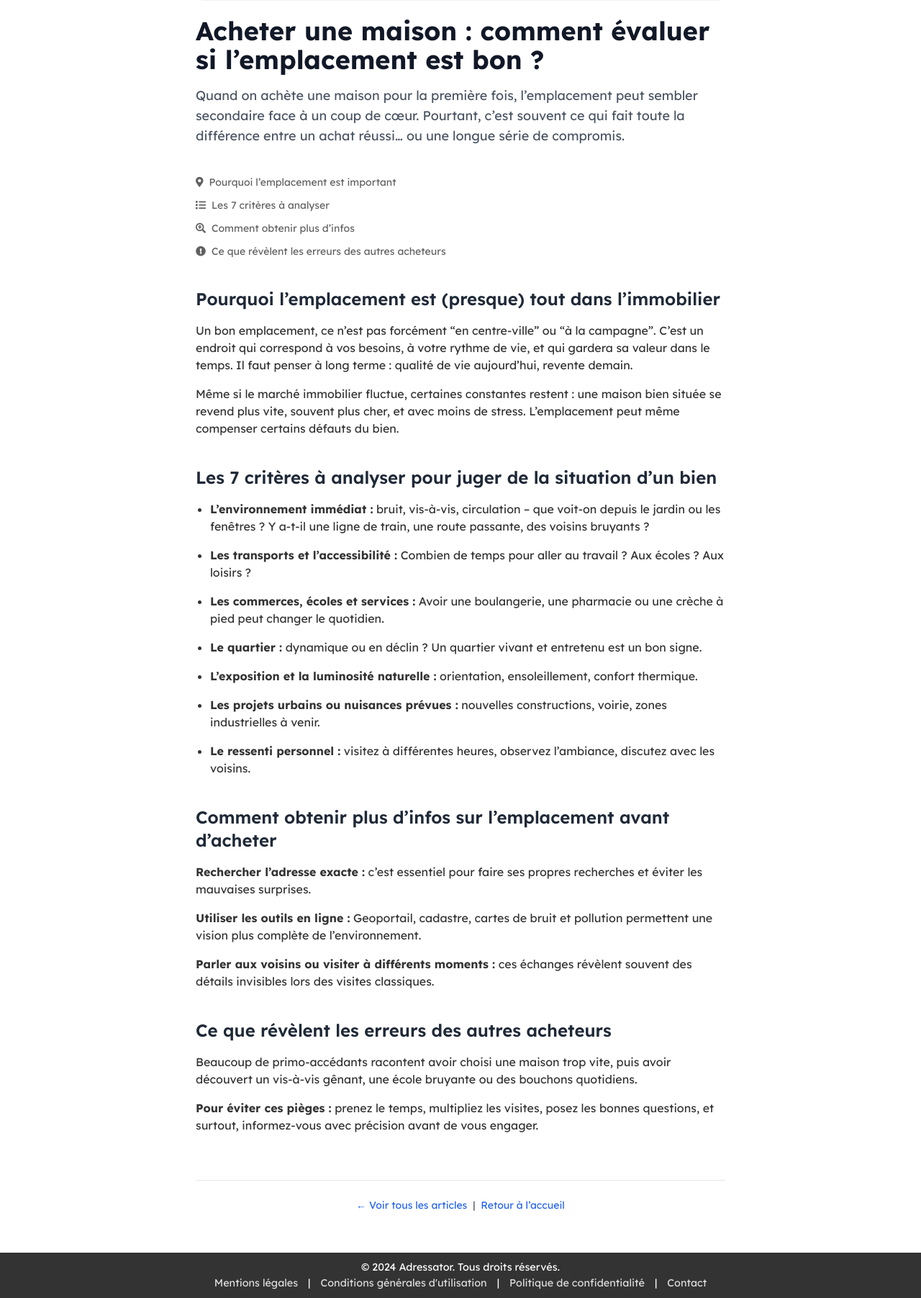
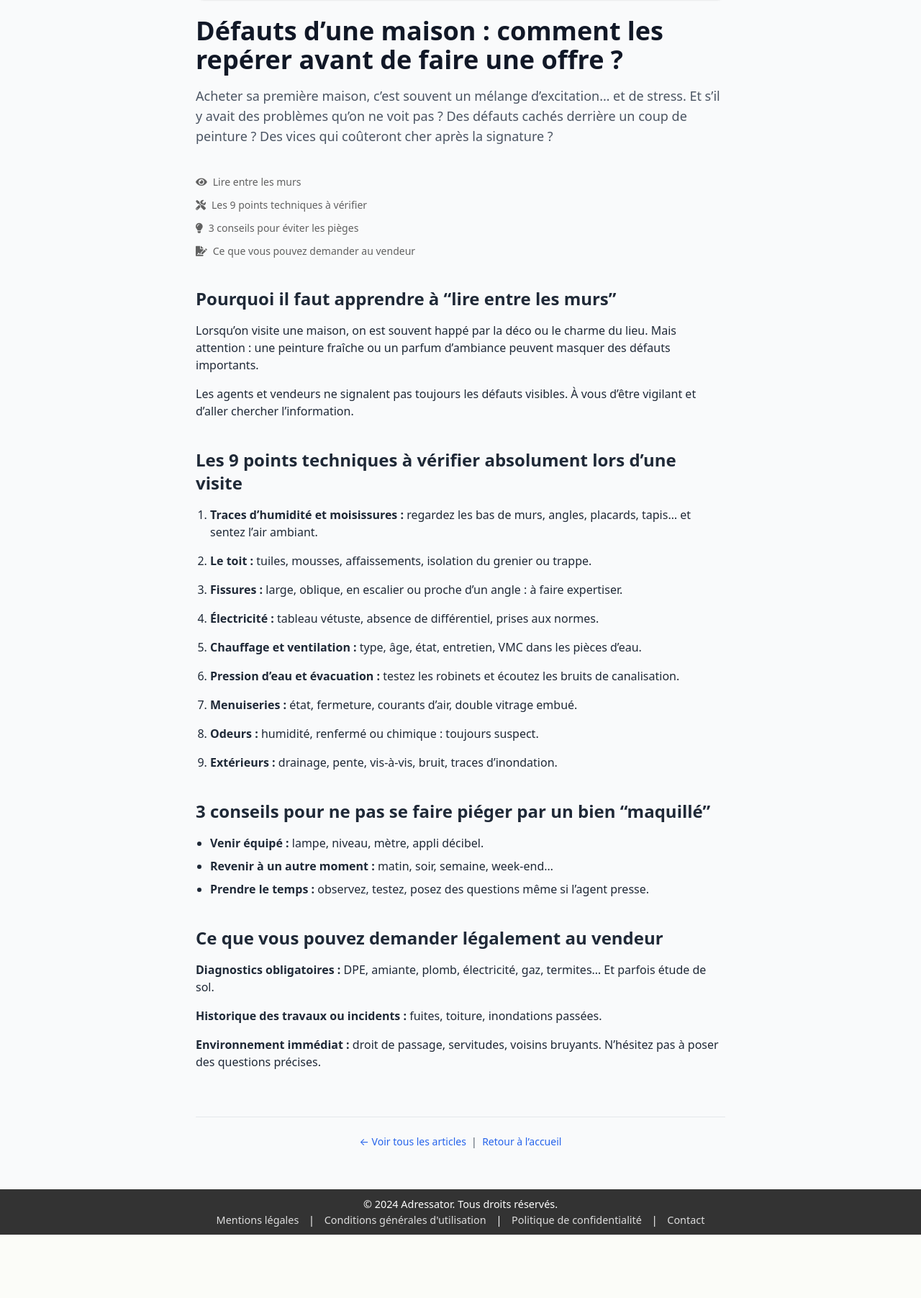
Before and after one commit to YannTonThat/Adressator, a Flask app: page /article3 in a window 1280 px wide. Shown: the part 382-2185 px from the top of the page at 72% size. After the commit the page ends 2097 px from the top, so only its background shows below. Run offline with Flask 3, Linux system fonts and the light colour scheme; parts of the project's set-up code (start-up, migrations or seed data) failed here and were passed over.

Commit message:
Update article3.html

```diff
--- a/templates/article3.html
+++ b/templates/article3.html
@@ -249,59 +249,59 @@
 
 </style>
 
-<body>
-	<!-- Inclure le header de faÃ§on dynamique -->
+<body class="bg-gray-50 text-gray-800 font-sans">
 {% include "header.html" %}
-
 <article class="max-w-3xl mx-auto px-4 py-12">
-
   <section class="mb-10">
-      <img src="article2-M.png" alt="Couple emplacement achat maison" class="rounded-xl shadow mb-6 w-full object-cover h-64 img-top-offset">
-      <h1 class="text-4xl font-bold text-gray-900 mb-4">Acheter une maison : comment évaluer si l’emplacement est bon ?</h1>
-      <p class="text-gray-600 text-lg">Quand on achète une maison pour la première fois, l’emplacement peut sembler secondaire face à un coup de cœur. Pourtant, c’est souvent ce qui fait toute la différence entre un achat réussi… ou une longue série de compromis.</p>
+    <img src="article3-M.png" alt="Visite maison et vérifications" class="rounded-xl shadow mb-6 w-full object-cover h-64 img-top-offset">
+    <h1 class="text-4xl font-bold text-gray-900 mb-4">Défauts d’une maison : comment les repérer avant de faire une offre ?</h1>
+    <p class="text-gray-600 text-lg">Acheter sa première maison, c’est souvent un mélange d’excitation… et de stress. Et s’il y avait des problèmes qu’on ne voit pas ? Des défauts cachés derrière un coup de peinture ? Des vices qui coûteront cher après la signature ?</p>
   </section>
 
   <div class="mb-10 text-sm text-blue-700">
     <ul style="color:#616161" class="list-none space-y-3">
-        <li><a href="#emplacement" class="hover:underline flex items-center gap-2"><i class="fas fa-map-marker-alt"></i> Pourquoi l’emplacement est important</a></li>
-        <li><a href="#criteres" class="hover:underline flex items-center gap-2"><i class="fas fa-list"></i> Les 7 critères à analyser</a></li>
-        <li><a href="#infos" class="hover:underline flex items-center gap-2"><i class="fas fa-search-location"></i> Comment obtenir plus d’infos</a></li>
-        <li><a href="#erreurs" class="hover:underline flex items-center gap-2"><i class="fas fa-exclamation-circle"></i> Ce que révèlent les erreurs des autres acheteurs</a></li>
+      <li><a href="#lecture" class="hover:underline flex items-center gap-2"><i class="fas fa-eye"></i> Lire entre les murs</a></li>
+      <li><a href="#checklist" class="hover:underline flex items-center gap-2"><i class="fas fa-tools"></i> Les 9 points techniques à vérifier</a></li>
+      <li><a href="#conseils" class="hover:underline flex items-center gap-2"><i class="fas fa-lightbulb"></i> 3 conseils pour éviter les pièges</a></li>
+      <li><a href="#vendeur" class="hover:underline flex items-center gap-2"><i class="fas fa-file-signature"></i> Ce que vous pouvez demander au vendeur</a></li>
     </ul>
   </div>
 
-
-
-    <section id="emplacement" class="mb-10">
-      <h2 class="text-2xl font-semibold text-gray-800 mb-4">Pourquoi l’emplacement est (presque) tout dans l’immobilier</h2>
-      <p class="mb-4">Un bon emplacement, ce n’est pas forcément “en centre-ville” ou “à la campagne”. C’est un endroit qui correspond à vos besoins, à votre rythme de vie, et qui gardera sa valeur dans le temps. Il faut penser à long terme : qualité de vie aujourd’hui, revente demain.</p>
-      <p>Même si le marché immobilier fluctue, certaines constantes restent : une maison bien située se revend plus vite, souvent plus cher, et avec moins de stress. L’emplacement peut même compenser certains défauts du bien.</p>
+  <section id="lecture" class="mb-10">
+    <h2 class="text-2xl font-semibold text-gray-800 mb-4">Pourquoi il faut apprendre à “lire entre les murs”</h2>
+    <p class="mb-4">Lorsqu’on visite une maison, on est souvent happé par la déco ou le charme du lieu. Mais attention : une peinture fraîche ou un parfum d’ambiance peuvent masquer des défauts importants.</p>
+    <p>Les agents et vendeurs ne signalent pas toujours les défauts visibles. À vous d’être vigilant et d’aller chercher l’information.</p>
   </section>
 
-    <section id="criteres" class="mb-10">
-      <h2 class="text-2xl font-semibold text-gray-800 mb-4">Les 7 critères à analyser pour juger de la situation d’un bien</h2>
-      <ul class="list-disc pl-5 space-y-4">
-        <li><strong>L’environnement immédiat :</strong> bruit, vis-à-vis, circulation – que voit-on depuis le jardin ou les fenêtres ? Y a-t-il une ligne de train, une route passante, des voisins bruyants ?</li>
-        <li><strong>Les transports et l’accessibilité :</strong> Combien de temps pour aller au travail ? Aux écoles ? Aux loisirs ?</li>
-        <li><strong>Les commerces, écoles et services :</strong> Avoir une boulangerie, une pharmacie ou une crèche à pied peut changer le quotidien.</li>
-        <li><strong>Le quartier :</strong> dynamique ou en déclin ? Un quartier vivant et entretenu est un bon signe.</li>
-        <li><strong>L’exposition et la luminosité naturelle :</strong> orientation, ensoleillement, confort thermique.</li>
-        <li><strong>Les projets urbains ou nuisances prévues :</strong> nouvelles constructions, voirie, zones industrielles à venir.</li>
-        <li><strong>Le ressenti personnel :</strong> visitez à différentes heures, observez l’ambiance, discutez avec les voisins.</li>
+  <section id="checklist" class="mb-10">
+    <h2 class="text-2xl font-semibold text-gray-800 mb-4">Les 9 points techniques à vérifier absolument lors d’une visite</h2>
+    <ul class="list-decimal pl-5 space-y-4">
+      <li><strong>Traces d’humidité et moisissures :</strong> regardez les bas de murs, angles, placards, tapis… et sentez l’air ambiant.</li>
+      <li><strong>Le toit :</strong> tuiles, mousses, affaissements, isolation du grenier ou trappe.</li>
+      <li><strong>Fissures :</strong> large, oblique, en escalier ou proche d’un angle : à faire expertiser.</li>
+      <li><strong>Électricité :</strong> tableau vétuste, absence de différentiel, prises aux normes.</li>
+      <li><strong>Chauffage et ventilation :</strong> type, âge, état, entretien, VMC dans les pièces d’eau.</li>
+      <li><strong>Pression d’eau et évacuation :</strong> testez les robinets et écoutez les bruits de canalisation.</li>
+      <li><strong>Menuiseries :</strong> état, fermeture, courants d’air, double vitrage embué.</li>
+      <li><strong>Odeurs :</strong> humidité, renfermé ou chimique : toujours suspect.</li>
+      <li><strong>Extérieurs :</strong> drainage, pente, vis-à-vis, bruit, traces d’inondation.</li>
     </ul>
   </section>
 
-    <section id="infos" class="mb-10">
-      <h2 class="text-2xl font-semibold text-gray-800 mb-4">Comment obtenir plus d’infos sur l’emplacement avant d’acheter</h2>
-      <p class="mb-4"><strong>Rechercher l’adresse exacte :</strong> c’est essentiel pour faire ses propres recherches et éviter les mauvaises surprises.</p>
-      <p class="mb-4"><strong>Utiliser les outils en ligne :</strong> Geoportail, cadastre, cartes de bruit et pollution permettent une vision plus complète de l’environnement.</p>
-      <p><strong>Parler aux voisins ou visiter à différents moments :</strong> ces échanges révèlent souvent des détails invisibles lors des visites classiques.</p>
+  <section id="conseils" class="mb-10">
+    <h2 class="text-2xl font-semibold text-gray-800 mb-4">3 conseils pour ne pas se faire piéger par un bien “maquillé”</h2>
+    <ul class="list-disc pl-5 space-y-2">
+      <li><strong>Venir équipé :</strong> lampe, niveau, mètre, appli décibel.</li>
+      <li><strong>Revenir à un autre moment :</strong> matin, soir, semaine, week-end…</li>
+      <li><strong>Prendre le temps :</strong> observez, testez, posez des questions même si l’agent presse.</li>
+    </ul>
   </section>
 
-    <section id="erreurs" class="mb-10">
-      <h2 class="text-2xl font-semibold text-gray-800 mb-4">Ce que révèlent les erreurs des autres acheteurs</h2>
-      <p class="mb-4">Beaucoup de primo-accédants racontent avoir choisi une maison trop vite, puis avoir découvert un vis-à-vis gênant, une école bruyante ou des bouchons quotidiens.</p>
-      <p><strong>Pour éviter ces pièges :</strong> prenez le temps, multipliez les visites, posez les bonnes questions, et surtout, informez-vous avec précision avant de vous engager.</p>
+  <section id="vendeur" class="mb-10">
+    <h2 class="text-2xl font-semibold text-gray-800 mb-4">Ce que vous pouvez demander légalement au vendeur</h2>
+    <p class="mb-4"><strong>Diagnostics obligatoires :</strong> DPE, amiante, plomb, électricité, gaz, termites… Et parfois étude de sol.</p>
+    <p class="mb-4"><strong>Historique des travaux ou incidents :</strong> fuites, toiture, inondations passées.</p>
+    <p><strong>Environnement immédiat :</strong> droit de passage, servitudes, voisins bruyants. N’hésitez pas à poser des questions précises.</p>
   </section>
 
   <section class="mt-16 border-t pt-6 text-sm text-gray-600 text-center">
@@ -316,7 +316,7 @@
 <button id="scroll-to-top-btn" class="scroll-to-top">
   <i class="fas fa-chevron-up"></i>
 </button>
-    <!-- Footer -->
+
 <footer>
   <p>&copy; 2024 Adressator. Tous droits réservés.</p>
   <p>
@@ -327,21 +327,18 @@
   </p>
 </footer>
 
-
 <script>
 document.addEventListener("DOMContentLoaded", function () {
   const scrollToTopBtn = document.getElementById("scroll-to-top-btn");
 
-	// Affiche ou cache le bouton en fonction du scroll
   window.addEventListener("scroll", () => {
-		if (window.scrollY > 300) { // Affiche le bouton après 300px de scroll
+    if (window.scrollY > 300) {
       scrollToTopBtn.classList.add("show");
     } else {
       scrollToTopBtn.classList.remove("show");
     }
   });
 
-	// Scroll en haut de la page lors du clic
   scrollToTopBtn.addEventListener("click", () => {
     window.scrollTo({
       top: 0,
@@ -349,7 +346,6 @@ document.addEventListener("DOMContentLoaded", function () {
     });
   });
 });
-
 </script>
 </body>
 </html>
```
Lines whose indentation alone changed are shown as unchanged.
